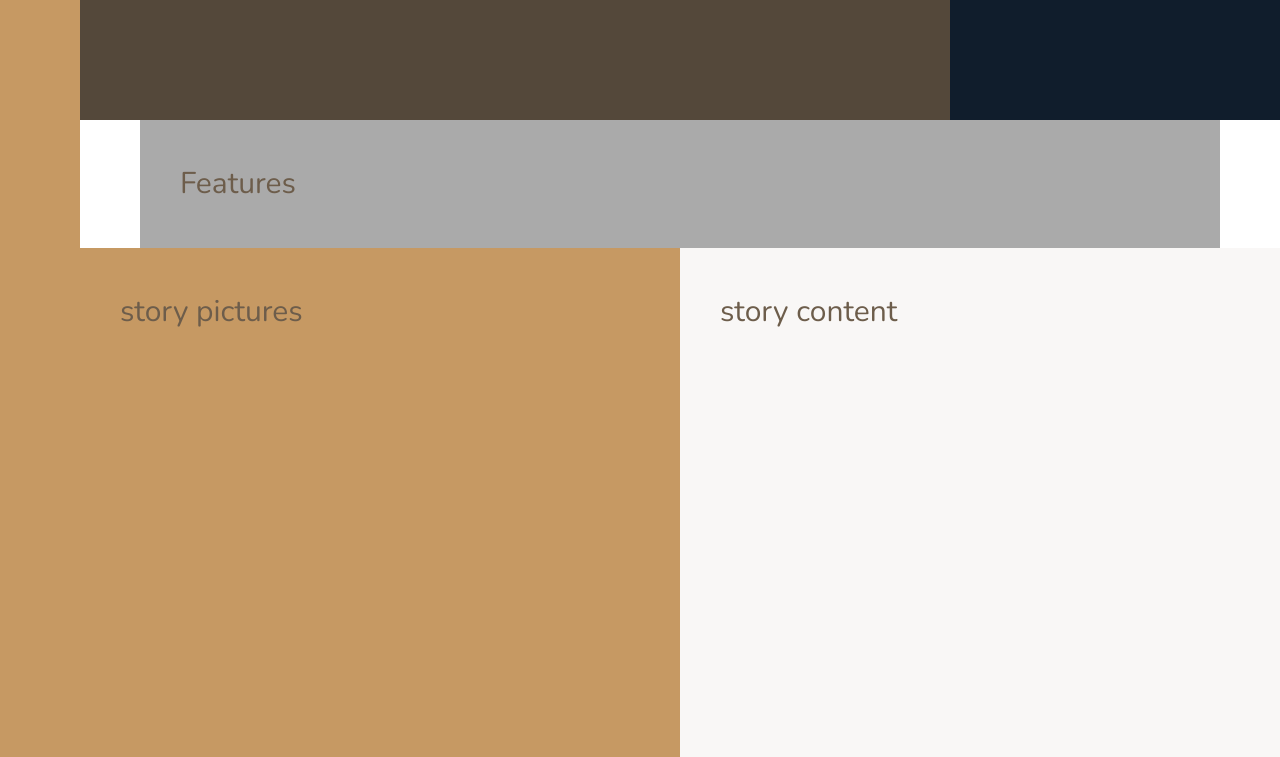
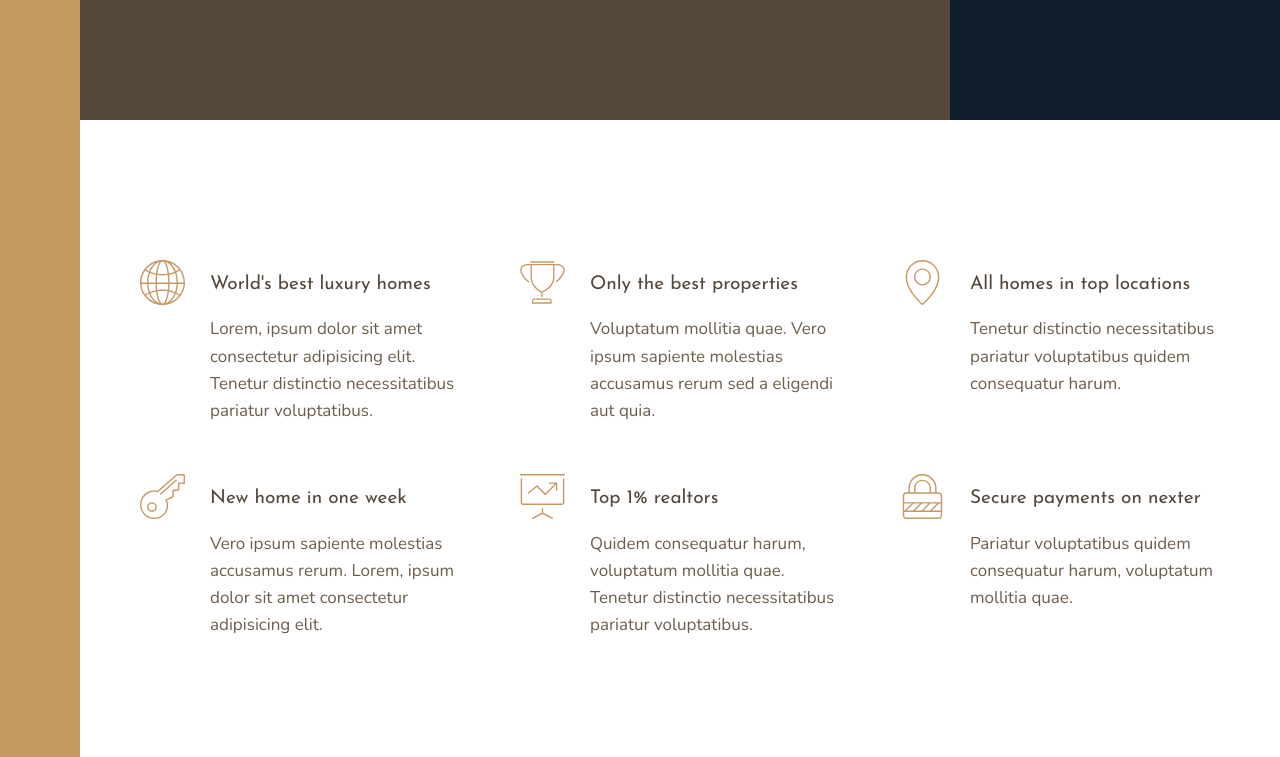
Before and after one commit to RvsB/Nexter-Project, a website: page index.html in a window 1280 px wide. Shown: the part 520-1277 px from the top of the page. Drawn offline with nearby package versions, Linux system fonts and the light colour scheme.

Commit message:
feat: added the markup in html for the features setion and completely styled it

```diff
--- a/index.html
+++ b/index.html
@@ -26,7 +26,54 @@
     </div>
 
     <section class="features">
-        Features
+        <div class="feature">
+            <svg class="feature__icon">
+                <use xlink:href="images/sprite.svg#icon-global"></use>
+            </svg>
+            <h4 class="heading-4 heading-4--dark">World's best luxury homes</h4>
+            <p class="feature__text">Lorem, ipsum dolor sit amet consectetur adipisicing elit. Tenetur distinctio necessitatibus pariatur voluptatibus.</p>
+        </div>
+
+        <div class="feature">
+            <svg class="feature__icon">
+                <use xlink:href="images/sprite.svg#icon-trophy"></use>
+            </svg>
+            <h4 class="heading-4 heading-4--dark">Only the best properties</h4>
+            <p class="feature__text">Voluptatum mollitia quae. Vero ipsum sapiente molestias accusamus rerum sed a eligendi aut quia.</p>
+        </div>
+
+        <div class="feature">
+            <svg class="feature__icon">
+                <use xlink:href="images/sprite.svg#icon-map-pin"></use>
+            </svg>
+            <h4 class="heading-4 heading-4--dark">All homes in top locations</h4>
+            <p class="feature__text">Tenetur distinctio necessitatibus pariatur voluptatibus quidem consequatur harum.</p>
+        </div>
+
+        <div class="feature">
+            <svg class="feature__icon">
+                <use xlink:href="images/sprite.svg#icon-key"></use>
+            </svg>
+            <h4 class="heading-4 heading-4--dark">New home in one week</h4>
+            <p class="feature__text">Vero ipsum sapiente molestias accusamus rerum. Lorem, ipsum dolor sit amet consectetur adipisicing elit.</p>
+        </div>
+
+        <div class="feature">
+            <svg class="feature__icon">
+                <use xlink:href="images/sprite.svg#icon-presentation"></use>
+            </svg>
+            <h4 class="heading-4 heading-4--dark">Top 1% realtors</h4>
+            <p class="feature__text">Quidem consequatur harum, voluptatum mollitia quae. Tenetur distinctio necessitatibus pariatur voluptatibus.</p>
+        </div>
+
+        <div class="feature">
+            <svg class="feature__icon">
+                <use xlink:href="images/sprite.svg#icon-lock"></use>
+            </svg>
+            <h4 class="heading-4 heading-4--dark">Secure payments on nexter</h4>
+            <p class="feature__text">Pariatur voluptatibus quidem consequatur harum, voluptatum mollitia quae.</p>
+        </div>
+
     </section>
 
     <div class="story__pictures">
--- a/sass/_base.scss
+++ b/sass/_base.scss
@@ -40,9 +40,9 @@ body {
     grid-template-rows: 80vh min-content 40vw repeat(3, min-content); //we can also use auto in place of min content, auto will also make sure to fit all the content
     grid-template-columns: [sidebar-start] 8rem [sidebar-end full-start] minmax(6rem, 1fr) [center-start] repeat(8, [col-start] minmax(min-content, 14rem) [col-end]) [center-end] minmax(6rem, 1fr) [full-end];
 
-    & > * {
-        padding: 40px;
-        font-size: 3rem;
-    }
+    // & > * {
+    //     padding: 40px;
+    //     font-size: 3rem;
+    // }
 
 }
--- a/sass/_features.scss
+++ b/sass/_features.scss
@@ -1,4 +1,36 @@
 .features {
-    background-color: $color-grey-light-2;
     grid-column: center-start / center-end;
+
+    margin: 15rem 0;
+
+    display: grid;
+    // grid-template-columns: subgrid; //subgrid uses the parent container columns
+    // grid-template-rows: subgrid;
+    // grid-template-columns: repeat(3, 1fr);
+    grid-template-columns: repeat(auto-fit, minmax(25rem, 1fr)); //this makes the grid responsive without any media query
+    // grid-template-rows: auto auto; //if we dont define this also, this only is gonna happen anyways
+    grid-gap: 6rem;
+
+    align-items: start;
+
 }
+
+.feature {
+
+    display: grid;
+    grid-template-columns: min-content 1fr; //we dont define the rows here because we simply want them to be the size of the content which will happen automatically
+    grid-row-gap: 1.5rem;
+    grid-column-gap: 2.5rem;
+
+    &__icon {
+        fill: $color-primary;
+        width: 4.5rem;
+        height: 4.5rem;
+        grid-row: 1 / span 2; //-1 means the end of the explicit grid, so when we have implicit grids we cant use -1 to span the element till the very end
+        transform: translateY(-1rem);
+    }
+
+    &__text {
+        font-size: 1.7rem;
+    }
+}
--- a/sass/_typography.scss
+++ b/sass/_typography.scss
@@ -0,0 +1,29 @@
+%heading {
+    font-family: $font-display;
+    font-weight: 400;
+}
+
+.heading-1 {
+    @extend %heading;
+}
+
+.heading-2 {
+    @extend %heading;
+}
+
+.heading-3 {
+    @extend %heading;
+}
+
+.heading-4 {
+    @extend %heading;
+    font-size: 1.9rem;
+
+    &--light {
+        color: $color-grey-light-1;
+    }
+
+    &--dark {
+        color: $color-grey-dark-1;
+    }
+}
```
Also changed, not shown: css/index.css.
